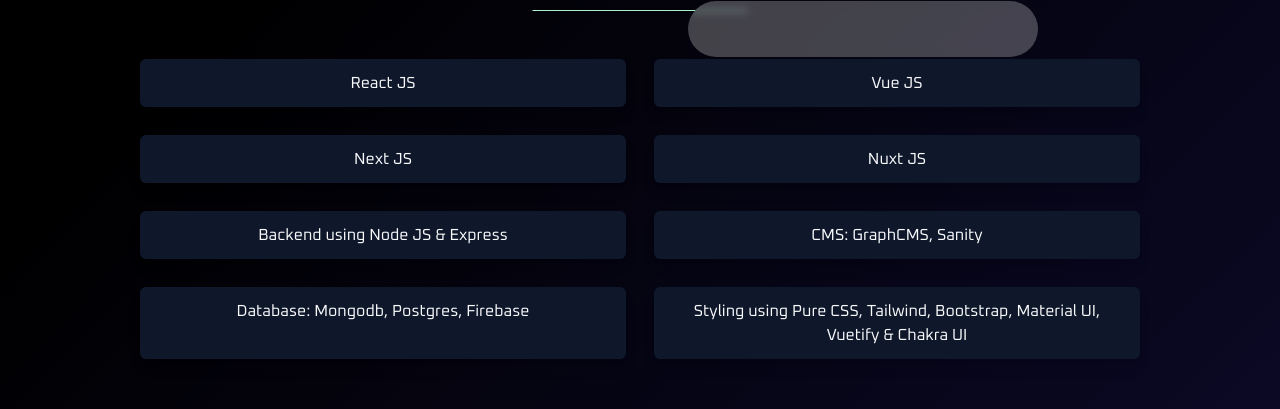
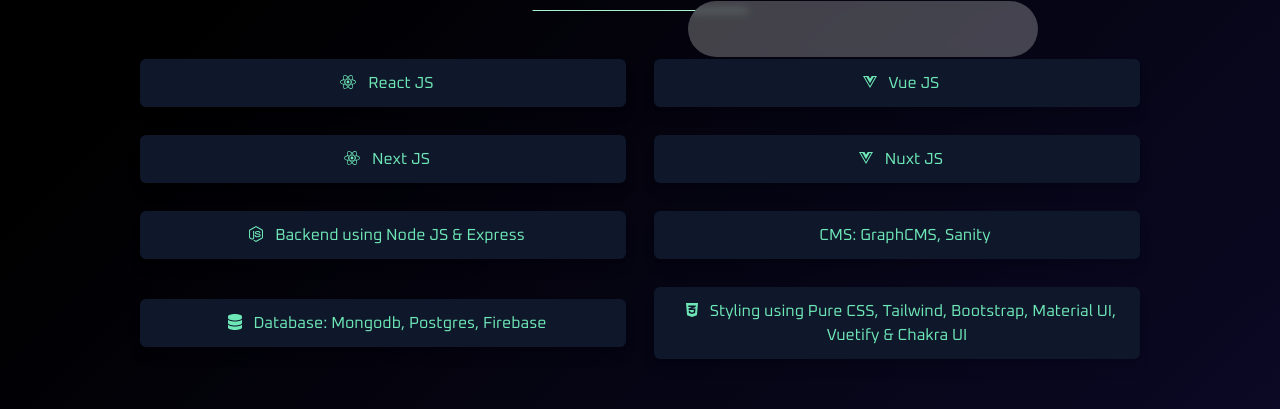
Before and after one commit to FuryACE007/portfolio-website, a React (Vite) app: page / in a window 1280 px wide. Shown: the part 723-1132 px from the top of the page. Built offline with nearby package versions, Linux system fonts and the light colour scheme.

Commit message:
small fixed

```diff
--- a/src/components/Projects.jsx
+++ b/src/components/Projects.jsx
@@ -17,10 +17,7 @@
         <span>Apps I've Built</span>
       </h1>
       {/* Projects */}
-      {/* <div className="flex flex-col items-center justify-center bg-gray-800 w-[36rem] h-[20rem] rounded-2xl">
-            <h1 className=" text-xl">{project.name}</h1>
-            <h3 className=" leading-loose my-2"> {project.description} </h3>
-          </div> */}
+
       <div className="grid lg:grid-cols-2 md:grid-cols-2 sm:grid-cols-1 gap-14">
         {projects.map((project) => (
           <a
--- a/src/components/SkillCard.jsx
+++ b/src/components/SkillCard.jsx
@@ -2,7 +2,7 @@
 
 const Card = (props) => {
   return (
-    <div className=" bg-slate-900 justify-center items-center text-center py-3 px-5 min-w-[25rem] shadow-lg rounded-md hover:bg-emerald-300 hover:text-slate-900 hover:cursor-pointer hover:shadow-emerald-300 transition-all">
+    <div className=" bg-slate-900 justify-center my-auto items-center text-center text-emerald-300 py-3 px-5 min-w-[25rem] shadow-lg rounded-md hover:bg-emerald-300 hover:text-slate-900 hover:cursor-pointer hover:shadow-emerald-300 transition-all">
       {props.children}
     </div>
   );
--- a/src/components/Skills.jsx
+++ b/src/components/Skills.jsx
@@ -1,31 +1,48 @@
 import React from "react";
 import Card from "./SkillCard";
+import { FontAwesomeIcon } from "@fortawesome/react-fontawesome";
+import { faVuejs, faNodeJs, faReact, faCss3Alt } from "@fortawesome/free-brands-svg-icons";
+import { faDatabase } from "@fortawesome/free-solid-svg-icons";
+
 
 const Skills = () => {
+  const vueIcon = <FontAwesomeIcon icon={faVuejs} />;
+  const nodeIcon = <FontAwesomeIcon icon={faNodeJs} />;
+  const reactIcon = <FontAwesomeIcon icon={faReact} />;
+  const cssIcon = <FontAwesomeIcon icon={faCss3Alt} />;
+  const dbIcon = <FontAwesomeIcon icon={faDatabase} />;
   const skills = [
     {
       name: "React JS",
+      icon: reactIcon,
     },
     {
       name: "Vue JS",
+      icon: vueIcon,
     },
     {
       name: "Next JS",
+      icon: reactIcon,
     },
     {
       name: "Nuxt JS",
+      icon: vueIcon,
     },
     {
       name: "Backend using Node JS & Express",
+      icon: nodeIcon,
     },
     {
       name: "CMS: GraphCMS, Sanity",
+      icon: null,
     },
     {
       name: "Database: Mongodb, Postgres, Firebase",
+      icon: dbIcon,
     },
     {
       name: "Styling using Pure CSS, Tailwind, Bootstrap, Material UI, Vuetify & Chakra UI",
+      icon: cssIcon,
     },
   ];
   return (
@@ -36,7 +53,7 @@
         </h1>
         <div className="grid lg:grid-cols-2 md:grid-cols-1 sm:grid-cols-1 gap-7">
           {skills.map((skill) => (
-            <Card key={skill.name}>{skill.name}</Card>
+            <Card key={skill.name}> <span className=" mx-2">{skill.icon?skill.icon:''}</span> {skill.name}</Card>
           ))}
         </div>
       </div>
```
